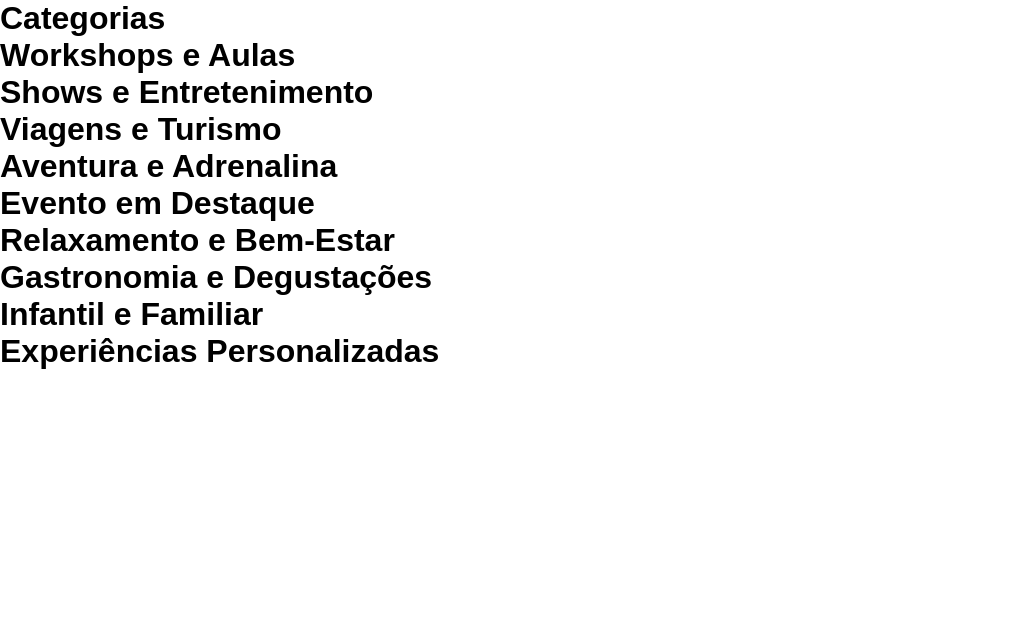
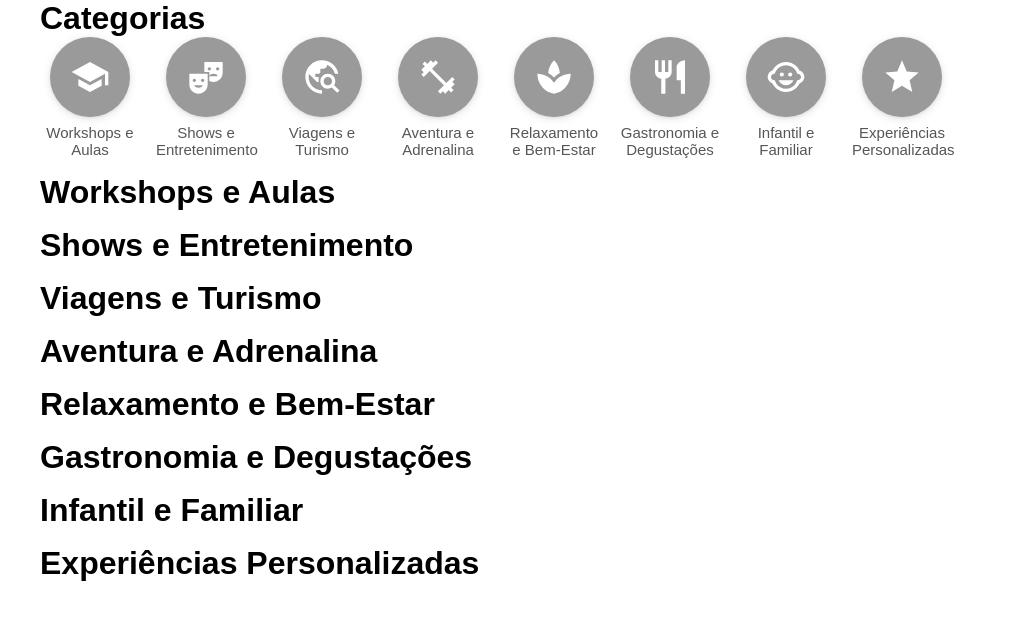
Before and after one commit to vivereTeam/vivere-front, a React (Vite) app: page / in a window 1280 px wide. Shown: the top 620 px of the page, without its empty margins (0-1017 px from the left). Built offline with nearby package versions, Linux system fonts and the light colour scheme.

Commit message:
feat: add experiences categories to their respective section on home screen with basic stylization

```diff
--- a/src/pages/home/index.jsx
+++ b/src/pages/home/index.jsx
@@ -1,45 +1,47 @@
-import ExperienceCard from "./../../components/ExperienceCard.jsx"
-import ExperienceCategory from "./../../components/ExperienceCategory.jsx"
+import ExperienceCategory from "../../components/ExperienceCategory.jsx";
 
 function Home() {
     return (
-        <div style={{fontFamily: "'Poppins', sans-serif"}}>
+        <div
+            style={{
+                fontFamily: "'Poppins', sans-serif",
+                display: "flex",
+                flexDirection: "column",
+                margin: "0 auto",
+                maxWidth: "1200px",
+                width: "100%",
+                gap: "16px",
+            }}
+        >
             <div>
                 <h1>Categorias</h1>
+                <div
+                    style={{
+                        display: "flex",
+                        flexWrap: "wrap",
+                        gap: "16px",
+                    }}
+                >
+                    <ExperienceCategory category="Workshops e Aulas" />
+                    <ExperienceCategory category="Shows e Entretenimento" />
+                    <ExperienceCategory category="Viagens e Turismo" />
+                    <ExperienceCategory category="Aventura e Adrenalina" />
+                    <ExperienceCategory category="Relaxamento e Bem-Estar" />
+                    <ExperienceCategory category="Gastronomia e Degustações" />
+                    <ExperienceCategory category="Infantil e Familiar" />
+                    <ExperienceCategory category="Experiências Personalizadas" />
+                </div>
             </div>
-
-
-            <div>
-                <h1>Workshops e Aulas</h1>
-            </div>
-            <div>
-                <h1>Shows e Entretenimento</h1>
-            </div>
-            <div>
-                <h1>Viagens e Turismo</h1>
-            </div>
-            <div>
-                <h1>Aventura e Adrenalina</h1>
-            </div>
-
-            <div>
-                <h1>Evento em Destaque</h1>
-            </div>
-
-            <div>
-                <h1>Relaxamento e Bem-Estar</h1>
-            </div>
-            <div>
-                <h1>Gastronomia e Degustações</h1>
-            </div>
-            <div>
-                <h1>Infantil e Familiar</h1>
-            </div>
-            <div>
-                <h1>Experiências Personalizadas</h1>
-            </div>
+            <div><h1>Workshops e Aulas</h1></div>
+            <div><h1>Shows e Entretenimento</h1></div>
+            <div><h1>Viagens e Turismo</h1></div>
+            <div><h1>Aventura e Adrenalina</h1></div>
+            <div><h1>Relaxamento e Bem-Estar</h1></div>
+            <div><h1>Gastronomia e Degustações</h1></div>
+            <div><h1>Infantil e Familiar</h1></div>
+            <div><h1>Experiências Personalizadas</h1></div>
         </div>
     );
-};
+}
 
 export default Home;
```
